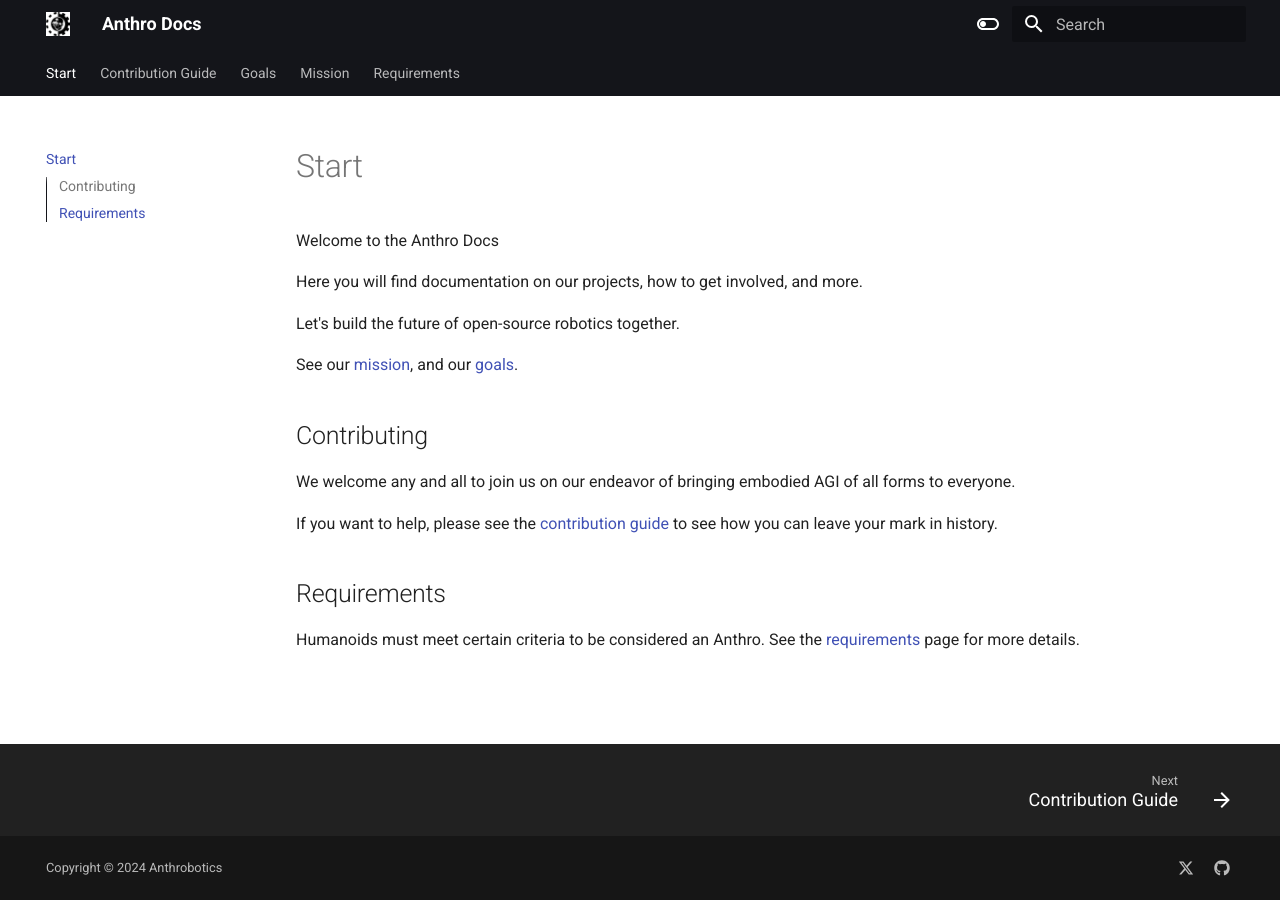
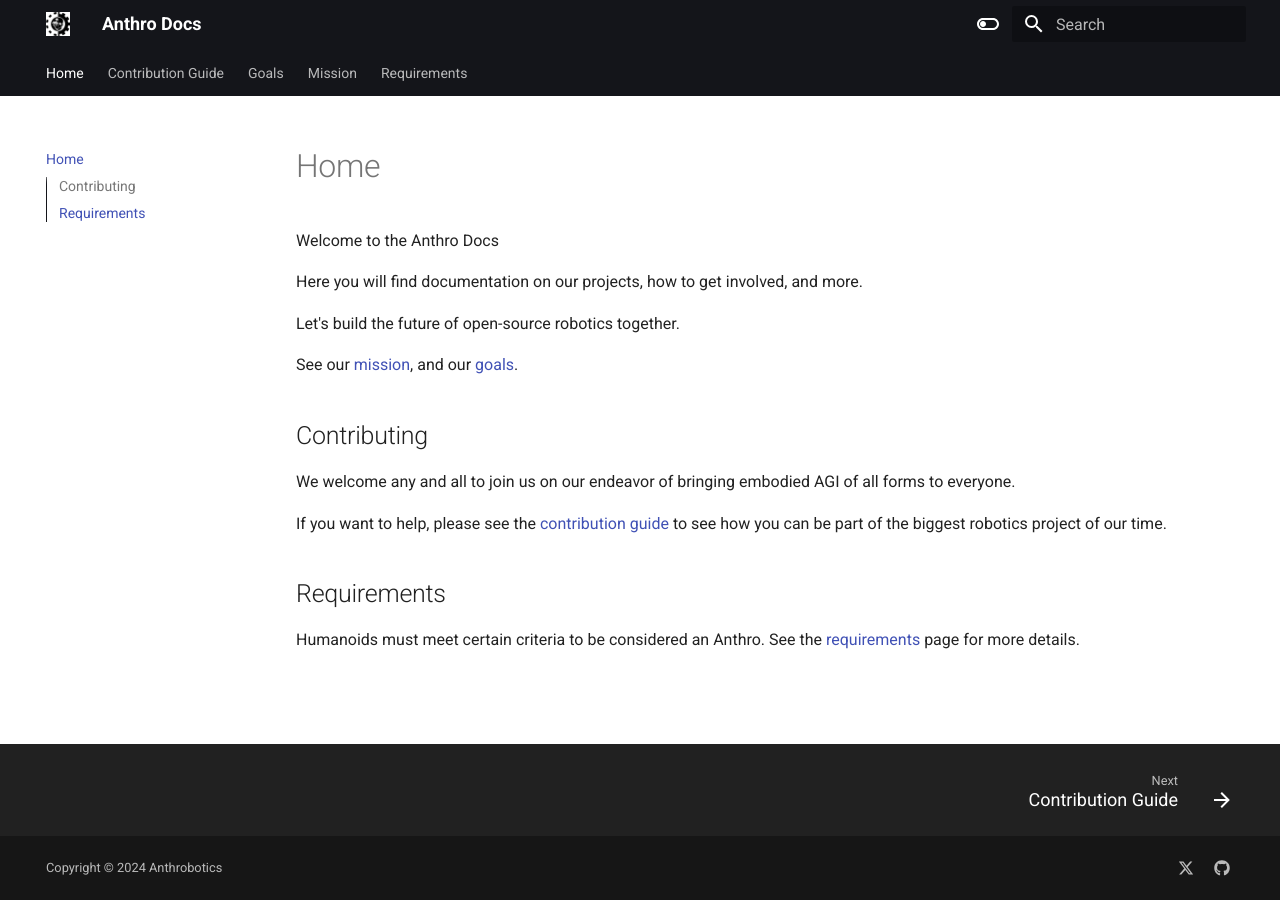
Before and after one commit to Anthrobotics/anthro-docs, an MkDocs documentation site: the page built from docs/index.md, in a window 1280 px wide. Built offline with MkDocs 1.6.1 and Material for MkDocs 9.7.7, drawn with Linux system fonts in a browser that asks for light colours.

Commit message:
Update index.md

```diff
--- a/docs/index.md
+++ b/docs/index.md
@@ -1,4 +1,4 @@
-# Start
+# Home
 
 Welcome to the Anthro Docs
 
@@ -12,7 +12,7 @@ See our [mission](mission.md), and our [goals](goals.md).
 
 We welcome any and all to join us on our endeavor of bringing embodied AGI of all forms to everyone.
 
-If you want to help, please see the [contribution guide](contribution-guide.md) to see how you can leave your mark in history.
+If you want to help, please see the [contribution guide](contribution-guide.md) to see how you can be part of the biggest robotics project of our time.
 
 ## Requirements
 
```
